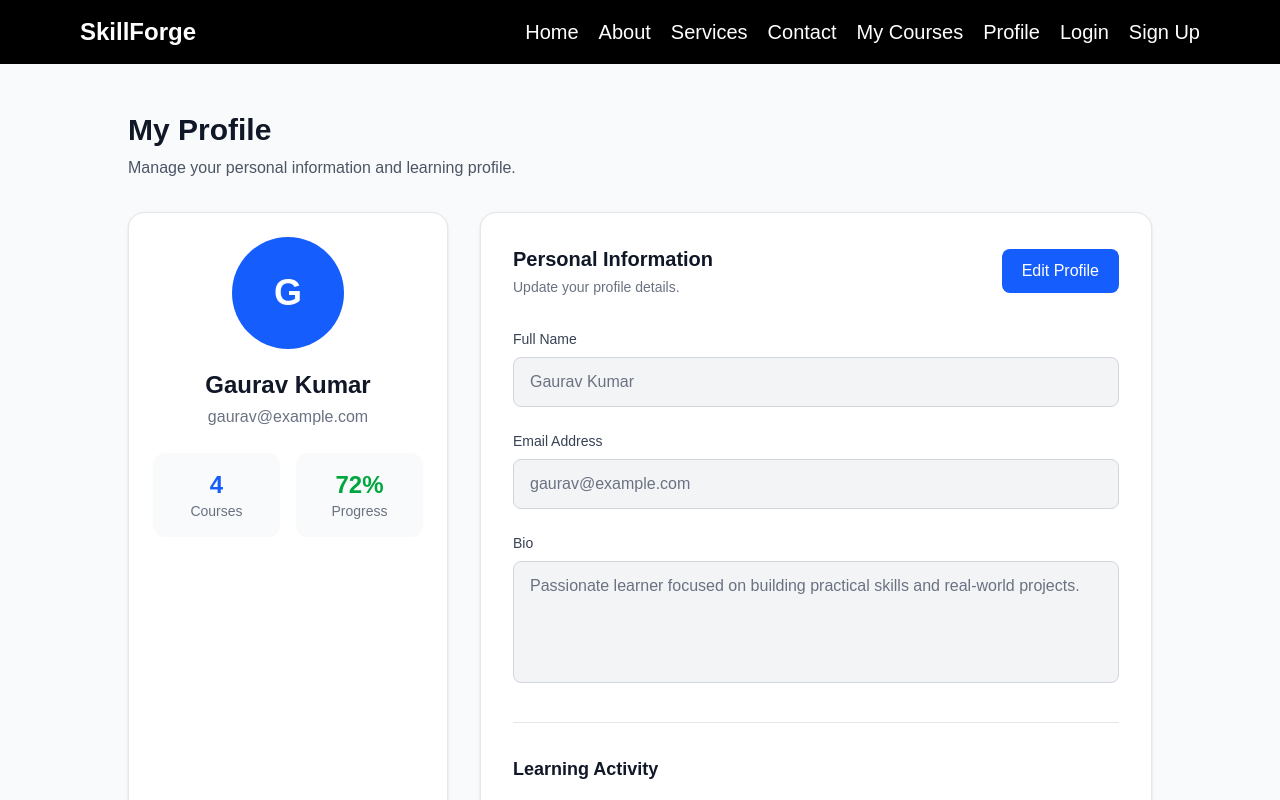
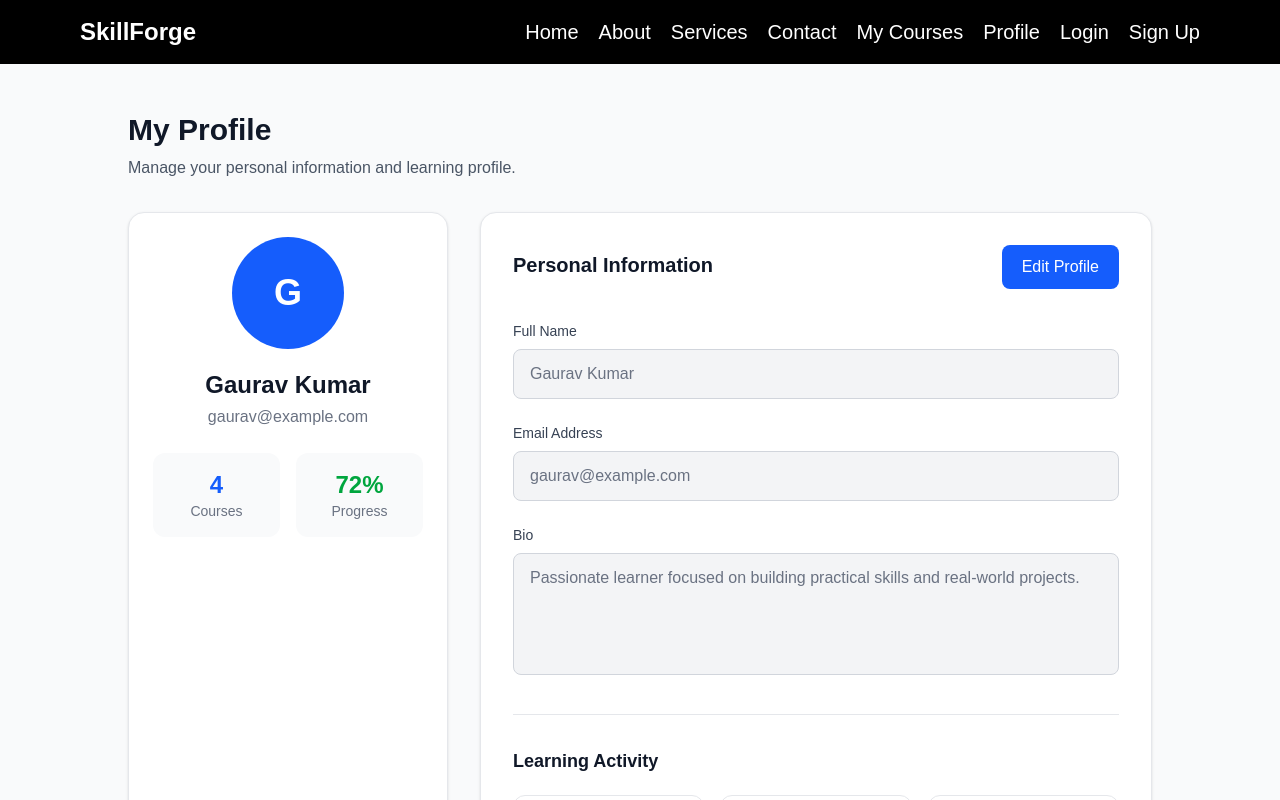
Before and after one commit to gauravkumar2005/SkillForge, a Next.js app: page /profile in a window 1280 px wide. Shown: the top 800 px of the page. Built offline with nearby package versions, Linux system fonts and the light colour scheme.

Commit message:
update profile page

```diff
--- a/src/app/profile/page.jsx
+++ b/src/app/profile/page.jsx
@@ -114,7 +114,7 @@ export default function ProfilePage() {
                   Personal Information
                 </h2>
                 <p className="text-sm text-gray-500 mt-1">
-                  Update your profile details.
+
                 </p>
               </div>
 
```
